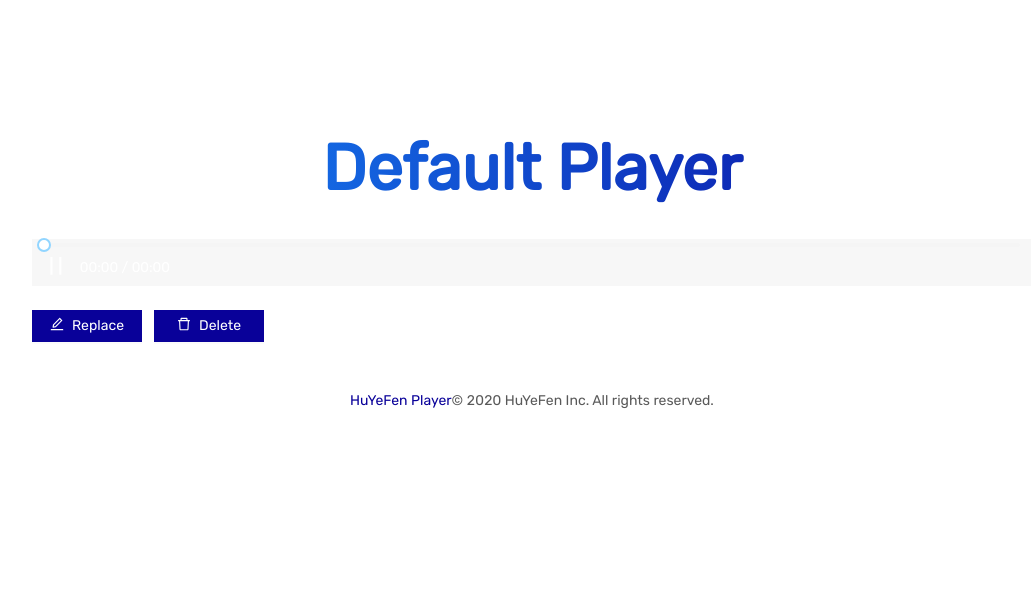
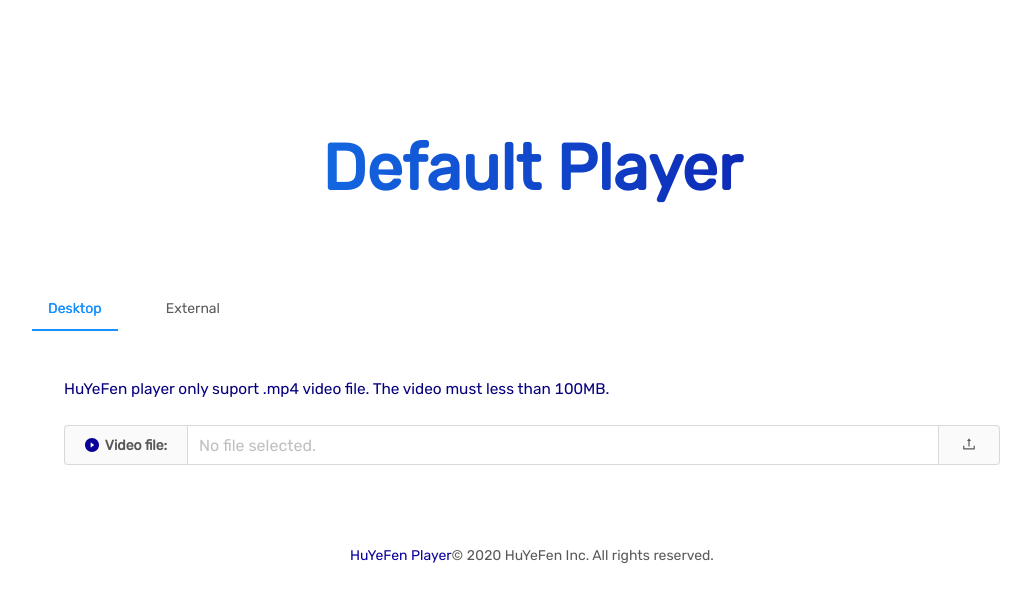
Before and after one commit to gotrongluan/huyefen-player, a React (Create React App) app: page /default in a window 1280 px wide. Shown: the top 602 px of the page, without its empty margins (108-1139 px from the left). Built offline with nearby package versions, Linux system fonts and the light colour scheme; grey boxes are pictures that could not be loaded.

Commit message:
add external

```diff
--- a/src/Player/default.js
+++ b/src/Player/default.js
@@ -1,12 +1,15 @@
 import React, { useState, useRef, useEffect } from 'react';
 import _ from 'lodash';
-import { Input, Upload, Button, message, Slider, Row, Col } from 'antd';
+import { Input, Upload, Button, message, Slider, Row, Col, Tabs } from 'antd';
 import {
     PlayCircleFilled, UploadOutlined, LoadingOutlined, CloudUploadOutlined, DeleteOutlined, EditOutlined, DeleteFilled, CloseOutlined,
     CaretRightFilled, PauseOutlined, RollbackOutlined, Loading3QuartersOutlined
 } from '@ant-design/icons';
-import { secondsToTime } from 'utils';
+import { secondsToTime, checkValidLink } from 'utils';
 import styles from './default.module.scss';
+
+const { TabPane } = Tabs;
+const { Search } = Input;
 
 const Video = ({ videoUrl, ...props }) => {
     const divRef = useRef(null);
@@ -180,22 +183,31 @@
     const [file, setFile] = useState(null);
     const [fileName, setFileName] = useState('');
     const [editing, setEditing] = useState(false);
-    const [videoUrl, setVideoUrl] = useState('https://a2.udemycdn.com/2018-02-27_02-58-55-c3020467c92794caff33cc651837a20d/WebHD_480.mp4?nva=20200317150414&token=03aaef06d5ed2bbe1ed73');
+    const [videoUrl, setVideoUrl] = useState(null);
     const [processing, setProcessing] = useState(false);
+    const [externalUrl, setExternalUrl] = useState('');
     const handleCloseChange = () => {
         setEditing(false);
-        handleRemoveFile();
+        handleChangeTab();
     };
     const handleChange = () => {
         setEditing(true);
     };
+    const handleChangeTab = () => {
+        handleRemoveFile();
+        setExternalUrl('');
+    };
     const handleDelete = () => {
 
+    };
+    const handleAddExternal = () => {
+        setVideoUrl(externalUrl);
+        handleCloseChange();
     };
     const handleBeforeUpload = (file) => {
         const fileSize = file.size;
         const fileType = file.type;
-        if (fileSize > 104857600) message.error('Your video is too big.');
+        if (fileSize > 6604857600) message.error('Your video is too big.');
         else if (fileType !== 'video/mp4') message.error('Only support .mp4 video! Please replace with .mp4 video.');
         else {
             setFile(file);
@@ -232,7 +244,7 @@
             <div className={styles.main}>
                 {videoUrl && (
                     <div className={styles.videoAndBtns}>
-                        <Video videoUrl={videoUrl}/>
+                        <Video videoUrl={videoUrl} loop/>
                         <div className={styles.btns}>
                             {editing ? (
                                 <Button onClick={handleCloseChange}>
@@ -252,12 +264,15 @@
                     </div>
                 )}
                 {(!videoUrl || editing) && (
-                    <div className={styles.uploader}>
+                    <div className={styles.tabs}>
+                        <Tabs defaultActiveKey="upload" onChange={handleChangeTab}>
+                            <TabPane tab="Desktop" key="upload">
+                                <div className={styles.upload}>
                                     <div className={styles.warning}>
                                         HuYeFen player only suport .mp4 video file. The video must less than 100MB.
                                     </div>
-                        <div className={styles.upload}>
                                     <Input
+                                        className={styles.uploadInput}
                                         disabled={processing}
                                         value={fileName}
                                         placeholder="No file selected."
@@ -292,6 +307,27 @@
                                         )}
                                     />
                                 </div>
+                            </TabPane>
+                            <TabPane tab="External" key="external">
+                                <div className={styles.external}>
+                                    <div className={styles.warning}>
+                                        Add link to .mp4 video file to below input and press button to submit.
+                                    </div>
+                                    <Search
+                                        placeholder="External link"
+                                        value={externalUrl}
+                                        onChange={e => setExternalUrl(e.target.value)}
+                                        enterButton={
+                                            <Button disabled={!checkValidLink(externalUrl)} type="primary">
+                                                Submit
+                                            </Button>
+                                        }
+                                        onSearch={handleAddExternal}
+                                        size="large"
+                                    />
+                                </div>
+                            </TabPane>
+                        </Tabs>
                     </div>
                 )}
             </div>
--- a/src/Player/default.module.css
+++ b/src/Player/default.module.css
@@ -154,37 +154,32 @@
 .defaultPlayer .main .videoAndBtns .btns button:hover {
   color: orange;
 }
-.defaultPlayer .main .uploader {
-  background: rgba(128, 128, 128, 0.1);
-  border-radius: 4px;
-  border: 0.5px dashed rgba(9, 1, 153, 0.2);
-  padding: 60px;
-  padding-left: 32px;
-  text-align: left;
+.defaultPlayer .main .tabs .upload,
+.defaultPlayer .main .tabs .external {
+  padding: 32px;
 }
-.defaultPlayer .main .uploader .warning {
+.defaultPlayer .main .tabs .upload .warning,
+.defaultPlayer .main .tabs .external .warning {
   font-size: 1.1em;
   width: 80%;
   color: #07017f;
+  margin-bottom: 24px;
 }
-.defaultPlayer .main .uploader .upload {
-  margin-top: 32px;
-}
-.defaultPlayer .main .uploader .upload .addOnBefore {
+.defaultPlayer .main .tabs .upload .uploadInput .addOnBefore {
   width: 100px;
   display: inline-block;
 }
-.defaultPlayer .main .uploader .upload .addOnBefore .text {
+.defaultPlayer .main .tabs .upload .uploadInput .addOnBefore .text {
   margin-left: 6px;
   font-weight: bold;
 }
-.defaultPlayer .main .uploader .upload .addOnAfter {
+.defaultPlayer .main .tabs .upload .uploadInput .addOnAfter {
   width: 38px;
   display: inline-block;
 }
-.defaultPlayer .main .uploader .upload .addOnAfter .btn {
+.defaultPlayer .main .tabs .upload .uploadInput .addOnAfter .btn {
   cursor: pointer;
 }
-.defaultPlayer .main .uploader .upload .addOnAfter .btn:hover {
+.defaultPlayer .main .tabs .upload .uploadInput .addOnAfter .btn:hover {
   color: #090199;
 }
--- a/src/Player/default.module.scss
+++ b/src/Player/default.module.scss
@@ -123,20 +123,18 @@
                 }
             }
         }
-        .uploader {
-            background: rgba(128, 128, 128, 0.1);
-            border-radius: 4px;
-            border: 0.5px dashed rgba(9, 1, 153, 0.2);
-            padding: 60px;
-            padding-left: 32px;
-            text-align: left;
+        .tabs {
+            .upload, .external {
+                padding: 32px;
                 .warning {
                     font-size: 1.1em;
                     width: 80%;
                     color: #07017f;
+                    margin-bottom: 24px;
+                }
             }
             .upload {
-                margin-top: 32px;
+                .uploadInput {
                     .addOnBefore {
                         width: 100px;
                         display: inline-block;
@@ -159,3 +157,4 @@
             }
         }
     }
+}
--- a/src/utils.js
+++ b/src/utils.js
@@ -9,3 +9,13 @@
     if (hours > 0) return `${padTime(hours)}:${padTime(minutes)}:${padTime(seconds)}`;
     return `${padTime(minutes)}:${padTime(seconds)}`;
 };
+
+export const checkValidLink = link => {
+    const pattern = new RegExp('^(https?:\\/\\/)?'+ // protocol
+        '((([a-z\\d]([a-z\\d-]*[a-z\\d])*)\\.)+[a-z]{2,}|'+ // domain name
+        '((\\d{1,3}\\.){3}\\d{1,3}))'+ // OR ip (v4) address
+        '(\\:\\d+)?(\\/[-a-z\\d%_.~+]*)*'+ // port and path
+        '(\\?[;&a-z\\d%_.~+=-]*)?'+ // query string
+        '(\\#[-a-z\\d_]*)?$','i'); // fragment locator
+    return !!pattern.test(link);
+};
```
Lines whose indentation alone changed are shown as unchanged.
